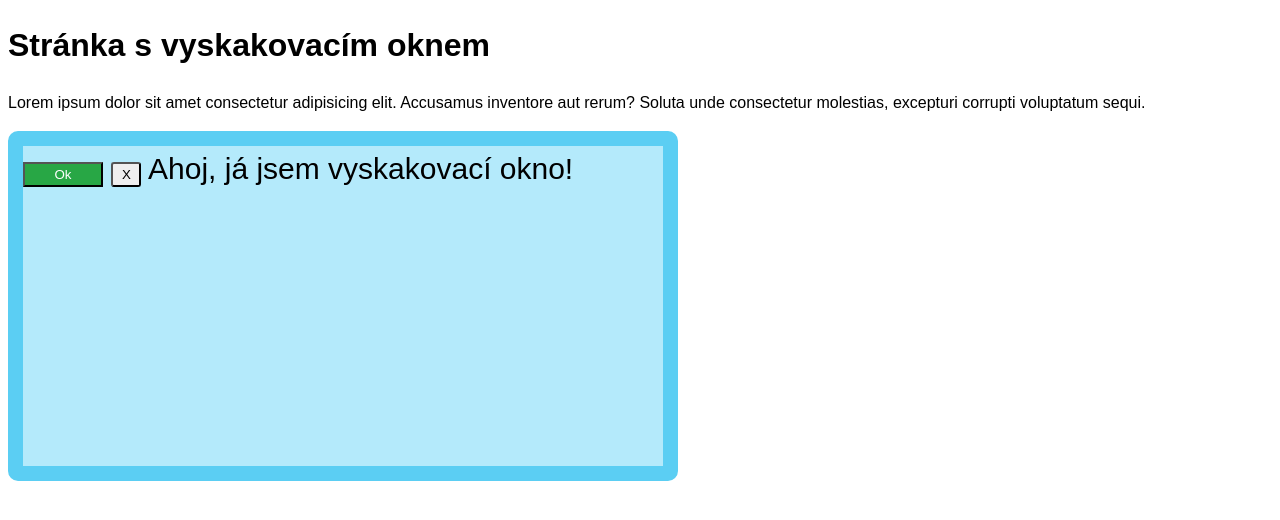
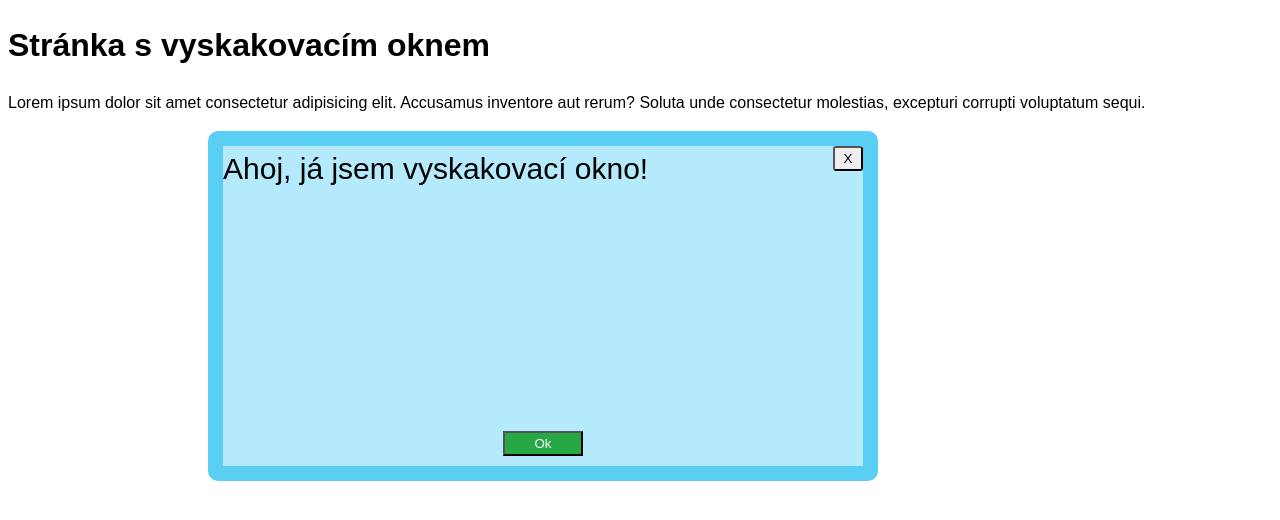
Before and after one commit to olena-ho/cviceni-vyskakovaci-okno, a plain HTML site: page index.html in a window 1280 px wide. Drawn offline with Linux system fonts and the light colour scheme.

Commit message:
2 items done

```diff
--- a/style.css
+++ b/style.css
@@ -9,22 +9,29 @@ body {
   background-color: #b4eafb;
   border-radius: 10px;
   font-size: 30px;
+  position: relative;
+  left: 200px;
 }
 
 button {
   width: 80px;
   height: 25px;
+  position: absolute;
 }
 
 .exit {
   color: black;
   width: 30px;
   border-radius: 3px;
+  right: 0;
 }
 
 .ok {
   background-color: #28a745;
   color: white;
+  bottom: 10px;
+  left: 50%;
+  transform: translateX(-50%);
 }
 
 /* sem přijdou tvoje styly */
```
